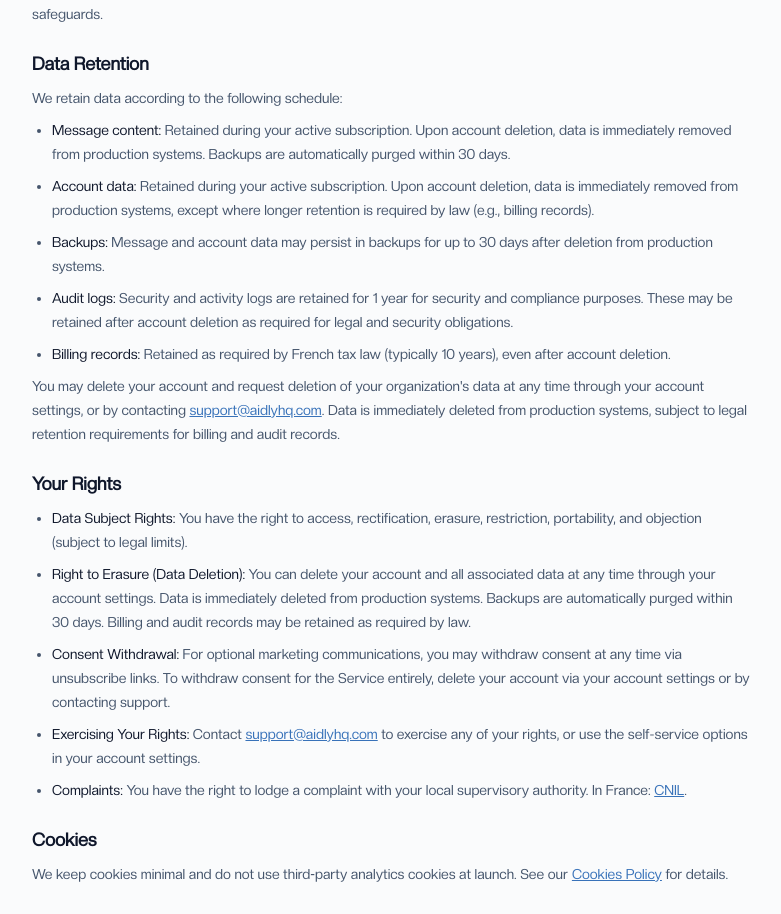
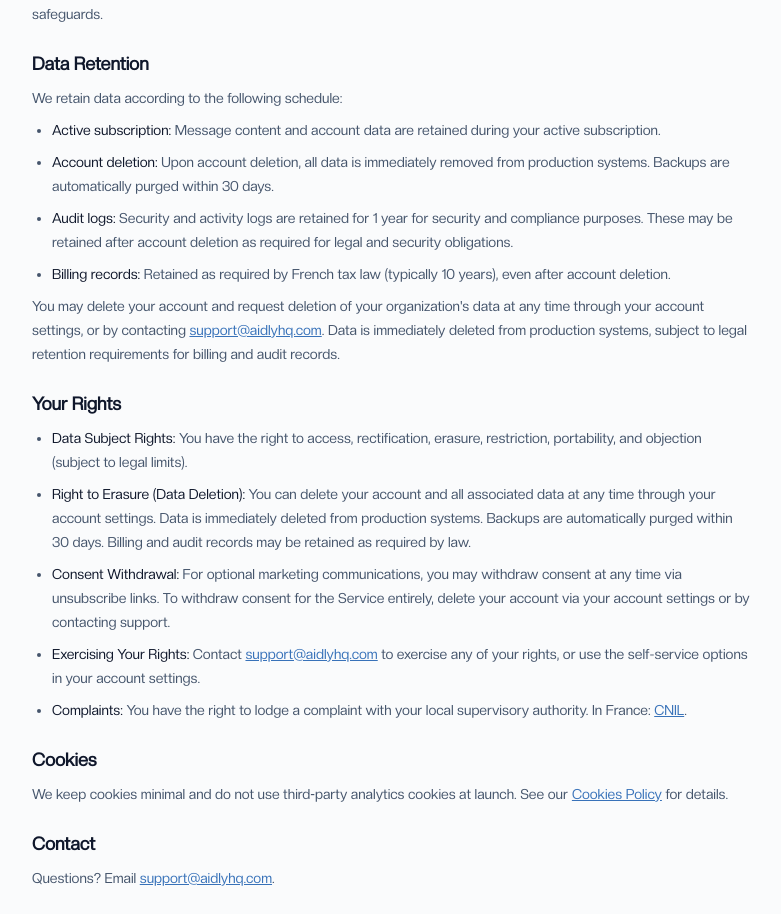
Before and after one commit to matiiimat/cs-appv1, a Next.js app: page /privacy in a window 1280 px wide. Shown: the part 1503-2417 px from the top of the page, without its empty margins (248-1029 px from the left). Built offline with nearby package versions, Linux system fonts and the light colour scheme.

Commit message:
Privacy Update

```diff
--- a/app/privacy/page.tsx
+++ b/app/privacy/page.tsx
@@ -128,9 +128,8 @@ export default function PrivacyPage() {
                 We retain data according to the following schedule:
               </p>
               <ul className="mt-2 list-disc pl-5 space-y-2">
-                <li><span className="font-medium text-slate-900 dark:text-white">Message content:</span> Retained during your active subscription. Upon account deletion, data is immediately removed from production systems. Backups are automatically purged within 30 days.</li>
-                <li><span className="font-medium text-slate-900 dark:text-white">Account data:</span> Retained during your active subscription. Upon account deletion, data is immediately removed from production systems, except where longer retention is required by law (e.g., billing records).</li>
-                <li><span className="font-medium text-slate-900 dark:text-white">Backups:</span> Message and account data may persist in backups for up to 30 days after deletion from production systems.</li>
+                <li><span className="font-medium text-slate-900 dark:text-white">Active subscription:</span> Message content and account data are retained during your active subscription.</li>
+                <li><span className="font-medium text-slate-900 dark:text-white">Account deletion:</span> Upon account deletion, all data is immediately removed from production systems. Backups are automatically purged within 30 days.</li>
                 <li><span className="font-medium text-slate-900 dark:text-white">Audit logs:</span> Security and activity logs are retained for 1 year for security and compliance purposes. These may be retained after account deletion as required for legal and security obligations.</li>
                 <li><span className="font-medium text-slate-900 dark:text-white">Billing records:</span> Retained as required by French tax law (typically 10 years), even after account deletion.</li>
               </ul>
```
